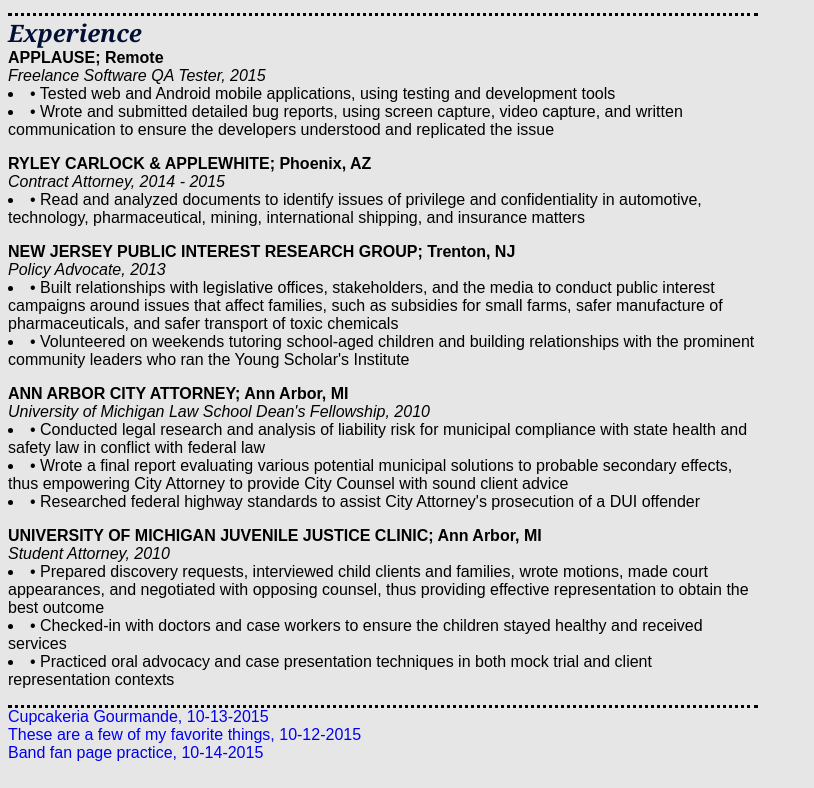
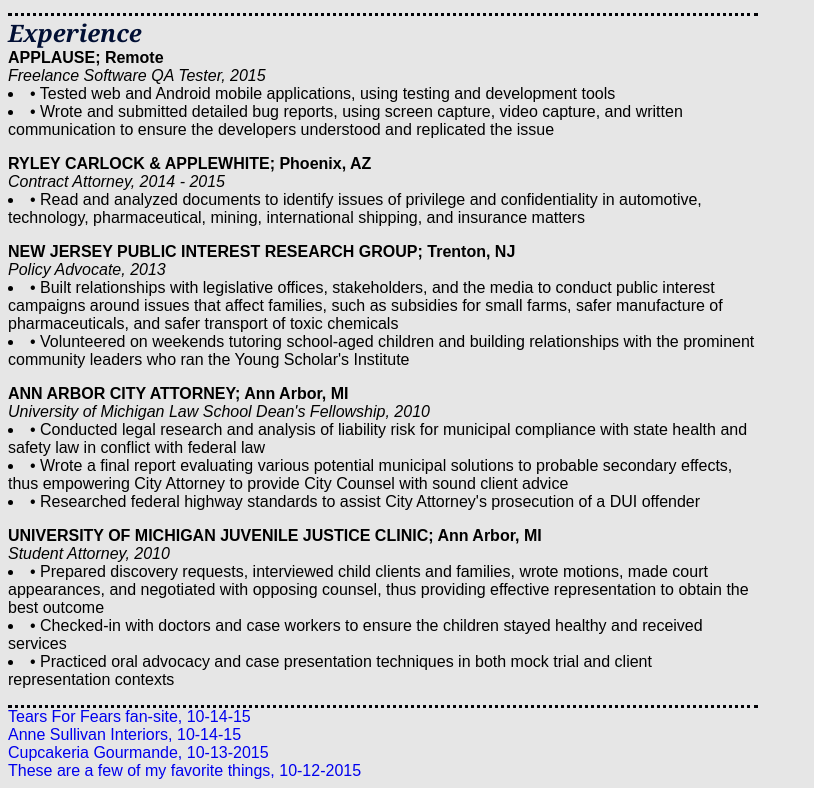
Before and after one commit to jencoleman/jencoleman.github.io, a plain HTML site: page index.html in a window 1280 px wide. Shown: the part 502-1290 px from the top of the page, without its empty margins (0-814 px from the left). Drawn offline with Linux system fonts and the light colour scheme.

Commit message:
updated assignment links to include Anne Sullivan

```diff
--- a/index.html
+++ b/index.html
@@ -69,9 +69,10 @@
           <p></p>
     </div>
     <div id="assignments">
+      <div><a href="tears_for_fears/tears_for_fears.html">Tears For Fears fan-site, 10-14-15</a></div>
+      <div><a href="interior/interior_designer.html">Anne Sullivan Interiors, 10-14-15</a></div>
       <div><a href="cupcake_shop.html">Cupcakeria Gourmande, 10-13-2015</a></div>
       <div><a href="../favorite_things.html">These are a few of my favorite things, 10-12-2015</a></div>
-      <div><a href="tears_for_fears/tears_for_fears.html">Band fan page practice, 10-14-2015</a></div>
     </div>
 
     </body>
```
